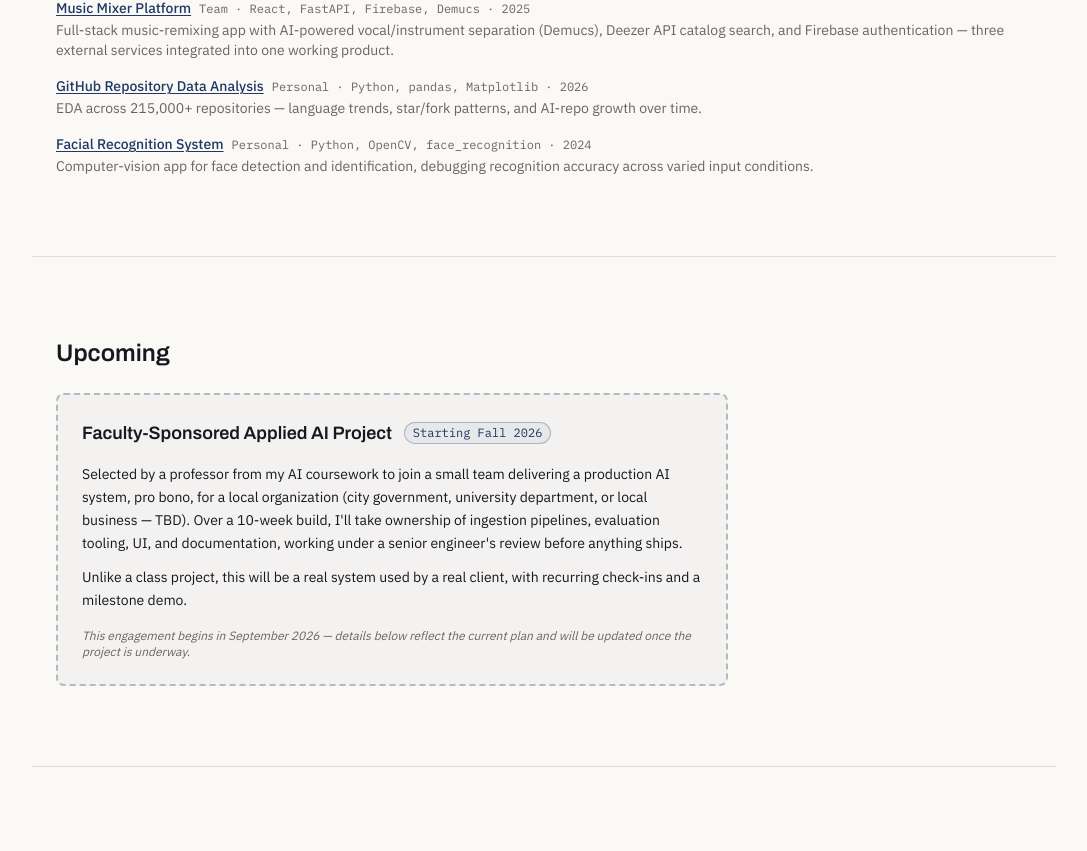
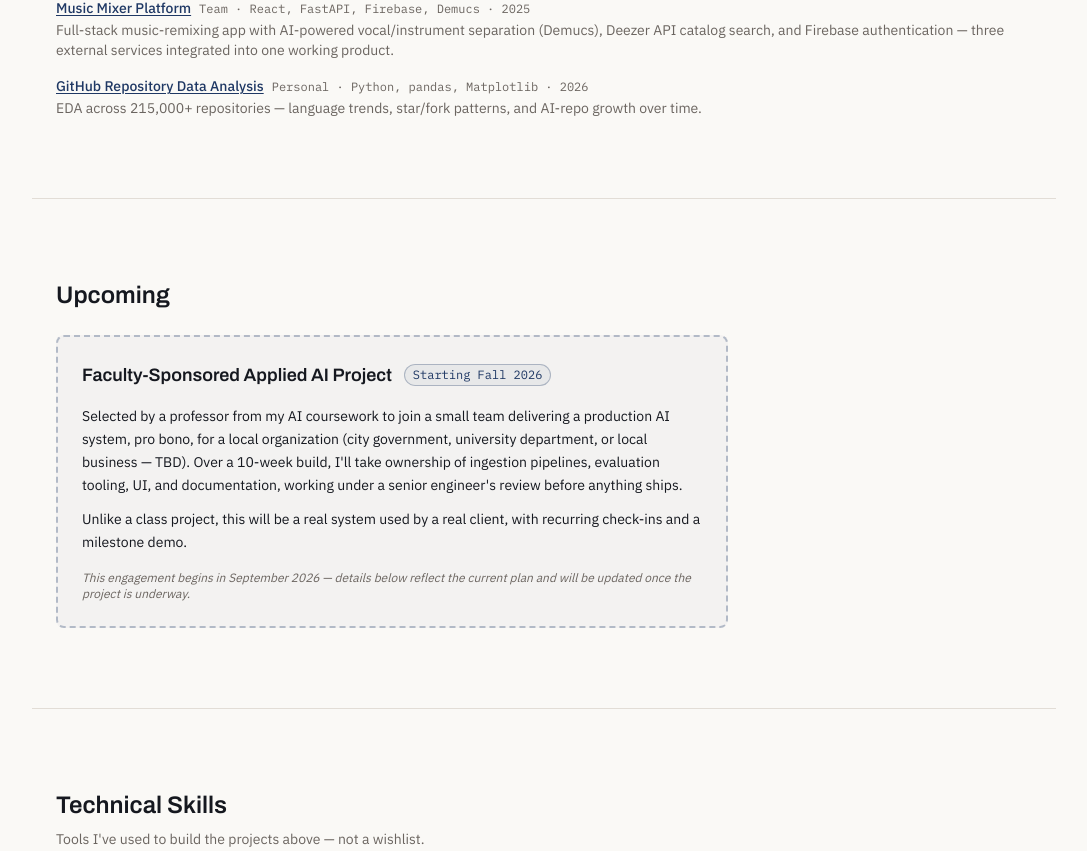
Before and after one commit to finnnguyen/finn-portfolio, a Next.js app: page / in a window 1280 px wide. Shown: the part 3134-3985 px from the top of the page, without its empty margins (96-1183 px from the left). Built offline with nearby package versions, Linux system fonts and the light colour scheme.

Commit message:
Remove Facial Recognition System from Also on GitHub

```diff
--- a/app/page.tsx
+++ b/app/page.tsx
@@ -451,22 +451,6 @@ export default function Home() {
                 EDA across 215,000+ repositories — language trends, star/fork patterns, and AI-repo growth over time.
               </p>
             </li>
-            <li>
-              <div className="flex flex-wrap items-baseline gap-2 mb-0.5">
-                <a
-                  href="https://github.com/finnnguyen"
-                  target="_blank"
-                  rel="noopener noreferrer"
-                  className="font-body text-sm font-medium text-[#1F3864] underline underline-offset-2 hover:text-[#162a4d]"
-                >
-                  Facial Recognition System
-                </a>
-                <span className="font-mono text-xs text-[#6b6560]">Personal · Python, OpenCV, face_recognition · 2024</span>
-              </div>
-              <p className="font-body text-sm text-[#6b6560]">
-                Computer-vision app for face detection and identification, debugging recognition accuracy across varied input conditions.
-              </p>
-            </li>
           </ul>
         </div>
       </section>
```
